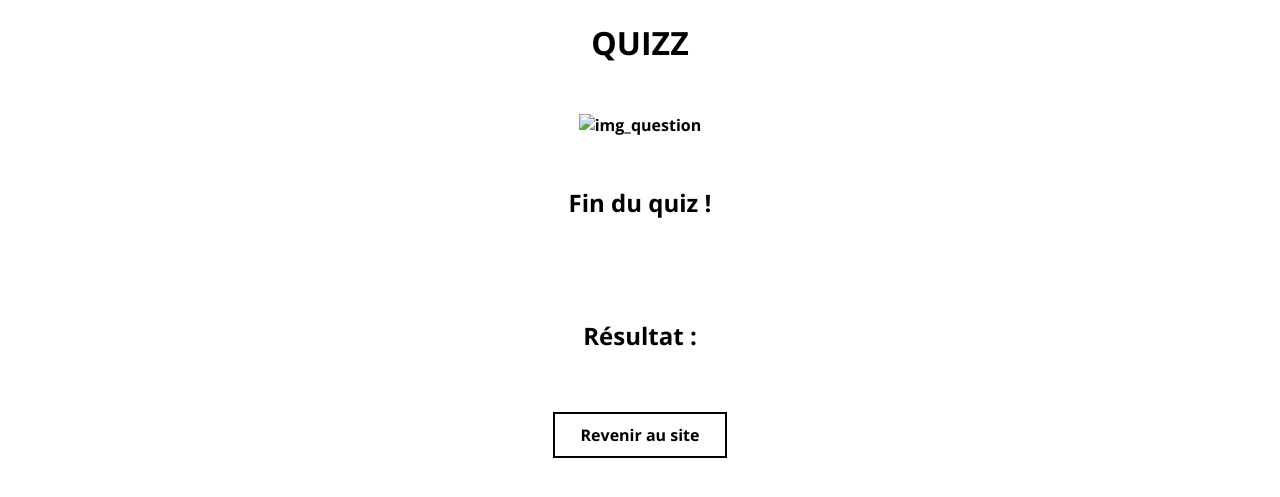
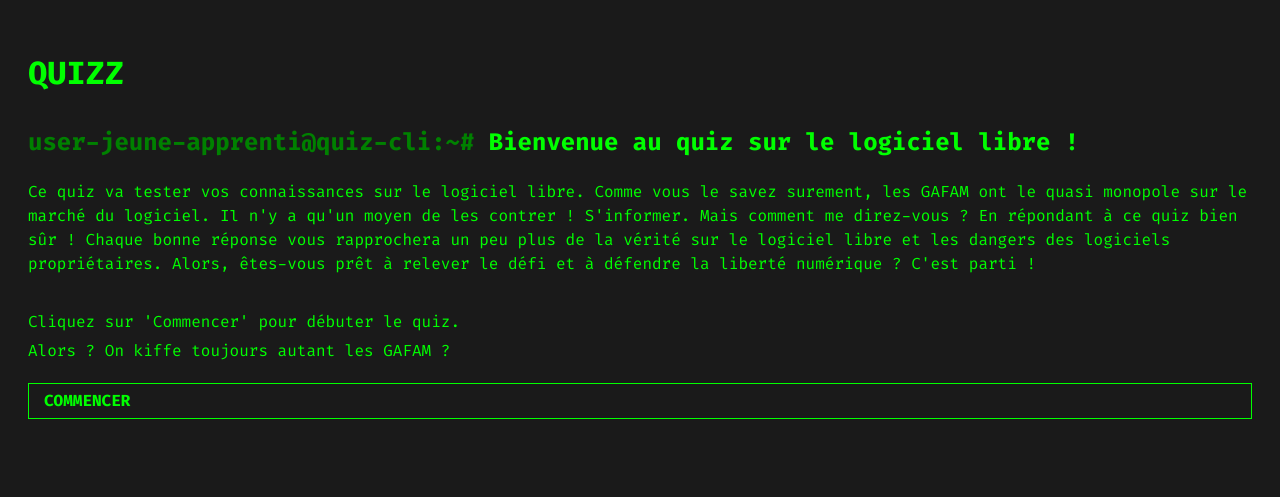
Before and after one commit to TevaPhilippe05/Nuit-de-l-info, a PHP site: page /jeu-quiz.php in a window 1280 px wide. Shown: the top 497 px of the page. Run offline with PHP 8.4, Linux system fonts and the light colour scheme; data that the repository does not hold is empty.

Commit message:
feat : jsp

```diff
--- a/jeu-quiz.php
+++ b/jeu-quiz.php
@@ -28,10 +28,19 @@
         <img id="img_question" src="" alt="img_question">
     </div>
 
+
     <h2 class="question">Chargement de la question...</h2>
 
+    <p class="description-quiz">Ce quiz va tester vos connaissances sur le logiciel libre. Comme vous le savez surement, les GAFAM ont le quasi monopole sur le marché du logiciel. Il n'y a qu'un moyen de les contrer ! S'informer.
+        Mais comment me direz-vous ? En répondant à ce quiz bien sûr ! Chaque bonne réponse vous rapprochera un peu plus de la vérité sur le logiciel libre et les dangers des logiciels propriétaires. Alors, êtes-vous prêt à relever le défi et à défendre la liberté numérique ? C'est parti !
+    </p>
+    <br>
     <div class="reponses">
         </div>
+
+    <div class="msg-fin">
+        <p>Alors ? On kiffe toujours autant les GAFAM ? </p>
+    </div>
 
     <h2 class="resultat-titre">Résultat :</h2>
 
--- a/script/gere_quiz_page.js
+++ b/script/gere_quiz_page.js
@@ -1,17 +1,16 @@
 const queryString = window.location.search;
 const urlParams = new URLSearchParams(queryString);
 
-let id_question = parseInt(urlParams.get("id_question")) || 1; // ID de la question actuelle
+let id_question = parseInt(urlParams.get("id_question")) || 0; // ID de la question actuelle
 const reponsesContainer = document.querySelector(".reponses");
 const questionTitre = document.querySelector(".question");
 const resultatDiv = document.querySelector(".resultat");
 const boutonSuivant = document.querySelector(".bt_suivant");
 const imageQuestion = document.querySelector("#img_question");
+const resTitre = document.querySelector(".resultat-titre");
 let reponseSelectionee = false;
 let reponseBloquee = false;
 
-
-let questionActuelle = null;
 
 function create(tag, container, text=null) {
     const element = document.createElement(tag);
@@ -24,12 +23,37 @@ function create(tag, container, text=null) {
     return element;
 }
 
+let descriptionQuiz = document.querySelector(".description-quiz");
+
+function presenterQuiz() {
+    if (id_question === 0) {
+        questionTitre.innerText = "Bienvenue au quiz sur le logiciel libre !";
+        resTitre.style.display = "none";
+        descriptionQuiz.style.display = "block";
+
+        reponsesContainer.innerHTML = "<p>Cliquez sur 'Commencer' pour débuter le quiz.</p>";
+        boutonSuivant.innerText = "Commencer";
+        boutonSuivant.addEventListener("click", () => {
+            id_question = 1;
+            window.location.href = `jeu-quiz.php?id_question=${id_question}`;
+        });
+    }
+}
+
+let questionActuelle = null;
+
+
+
 
 /**
  * Charge les données de la question depuis le serveur et les affiche.
  * @param {number} id La question à charger.
  */
 function afficherQuestion(id) {
+    descriptionQuiz.setAttribute('hidden', '');
+    //resTitre.style.display = "block";
+    //descriptionQuiz.style.display = "none";
+
     fetch(`lib/question_json.php?id_question=${id}`)
         .then(response => response.json())
         .then(data => {
@@ -62,6 +86,7 @@ function afficherQuestion(id) {
 function afficherReponses(reponses) {
     reponsesContainer.innerHTML = '';
     resultatDiv.setAttribute('hidden', '');
+
     resultatDiv.innerHTML = '';
     reponseBloquee = false;
 
@@ -128,7 +153,7 @@ function verifierReponse(bouton, reponse) {
  * Passe à la question suivante.
  */
 function gererQuestionSuivante() {
-    if (!reponseBloquee) {
+    if (!reponseBloquee && id_question !== 0) {
         alert("Veuillez sélectionner une réponse avant de continuer.");
         return;
     }
@@ -139,4 +164,11 @@ function gererQuestionSuivante() {
 
 boutonSuivant.addEventListener("click", gererQuestionSuivante);
 
-afficherQuestion(id_question);
+//afficherQuestion(id_question);
+
+if (id_question === 0) {
+    presenterQuiz();
+} else {
+
+    afficherQuestion(id_question);
+}
--- a/style/page-qcm.css
+++ b/style/page-qcm.css
@@ -1,73 +1,125 @@
-@font-face{
-    font-family: 'opensans';
-    src: url('/font/OpenSans-Bold.ttf');
+
+@import url('https://fonts.googleapis.com/css2?family=Fira+Code:wght@400;700&display=swap');
+
+
+
+
+:root {
+    --terminal-bg: #1a1a1a;
+    --terminal-text: #00ff00;
+    --terminal-accent: #008000;
+    --terminal-error: #ff0000;
 }
 
-*{
-    font-family: 'opensans', sans-serif;
+
+
+body {
+    background-color: var(--terminal-bg);
+    color: var(--terminal-text);
+    font-family: 'Fira Code', monospace;
+    padding: 20px;
+    line-height: 1.5;
 }
 
-.titre{
-    display: flex;
-    justify-content: center;
-    align-items: center;
+
+p {
+    margin-top: 5px;
+    margin-bottom: 5px;
 }
 
-.container-img{
-    display: flex;
-    justify-content: center;
-    align-items: center;
-    margin-top : 50px;
-    margin-bottom: 50px;
+/* --- Styles des éléments du quiz --- */
+
+
+.question {
+
+    text-align: left;
+    margin-bottom: 15px;
+    font-weight: bold;
+    padding: 5px 0;
+
+}
+.question::before {
+    content: "user-jeune-apprenti@quiz-cli:~# "; /* Invite de commande */
+    color: var(--terminal-accent);
 }
 
-.question{
-    display: flex;
-    justify-content: center;
-    align-items: center;
-    margin-bottom: 30px;
+/* Conteneur des réponses */
+.reponses {
+    flex-direction: column;
+    align-items: flex-start;
+    padding: 0;
+    gap: 8px;
 }
 
-.reponses{
-    display: flex;
-    justify-content: center;
-    align-items: center;
-    flex-direction: column;
-    padding: 20px;
-    gap: 15px;
+/* Boutons de réponse (chaque ligne est une commande/option) */
+.reponses > div {
+
+    border: none;
+    padding: 5px 10px;
+    cursor: pointer;
+    transition: background-color 0.1s, color 0.1s;
+
 }
 
-.reponses > div {
-    display: flex;
-    justify-content: center;
-    align-items: center;
-    border: 2px solid black;
-    padding: 10px;
-    cursor: pointer;
+/* Effet survol pour les réponses */
+.reponses > div:hover {
+    background-color: var(--terminal-accent);
+    color: var(--terminal-bg);
 }
 
-.bt_suivant{
-    margin : auto;
-    margin-top : 30px;
-    display : flex;
-    justify-content: center;
-    align-items: center;
-    border: 2px solid black;
-    padding: 10px;
-    cursor: pointer;
-    width : 150px;
+/* Styles pour les réponses sélectionnées/vérifiées */
+.reponse-correcte {
+    background-color: var(--terminal-accent) !important;
+    color: var(--terminal-bg) !important;
+    font-weight: bold;
+    animation: blink-success 1s 3;
+}
+.reponse-fausse {
+    color: var(--terminal-error) !important;
+    background-color: transparent !important;
+
+    font-weight: bold;
+}
+@keyframes blink-success {
+    0%, 100% { background-color: var(--terminal-accent); }
+    50% { background-color: var(--terminal-bg); }
 }
 
-.resultat,#contexte,.resultat > h2{
-    display: flex;
-    justify-content: center;
-    align-items: center;
-    margin-top: 30px;
+
+/* Affichage du résultat et de l'explication */
+.resultat {
+
+    margin-top: 20px;
+    text-align: left;
+    padding: 10px 0;
+    border-top: 1px dashed var(--terminal-accent);
+}
+.resultat p {
+    color: var(--terminal-text);
+}
+#contexte {
+    color: #ffd700;
+    font-style: italic;
 }
 
-.resultat-titre{
-    display: flex;
-    justify-content: center;
-    align-items: center;
-    margin-top: 30px;
+
+/* Bouton Suivant (simule une commande actionnable) */
+.bt_suivant {
+    margin: 20px 0 0 0; /* Aligné à gauche */
+    border: 1px solid var(--terminal-text);
+    background-color: transparent;
+    color: var(--terminal-text);
+    padding: 5px 15px;
+    width: auto;
+    font-weight: bold;
+    text-transform: uppercase;
 }
+
+.bt_suivant:hover {
+    background-color: var(--terminal-text);
+    color: var(--terminal-bg);
+}
+
+#img_question {
+    display: none;
+}
```
